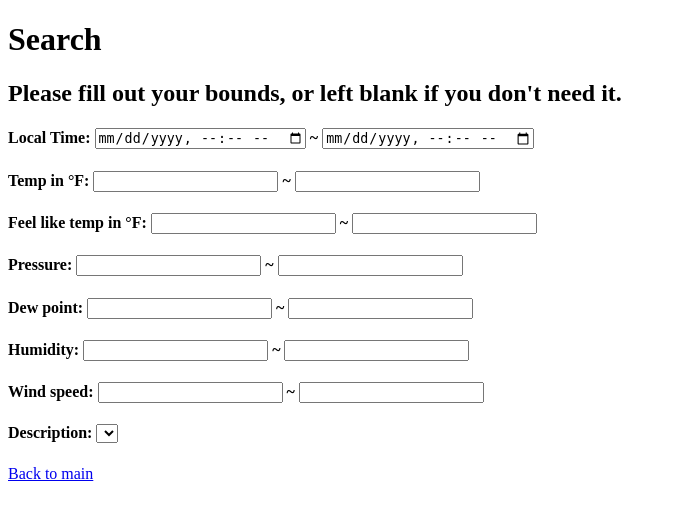
After one commit to Li-Chi-Chang/weather_report, a Django app: template weather_report_webserver/template/search.html in a window 1280 px wide. The commit adds this page. Shown: the top 520 px of the page, without its empty margins (0-676 px from the left). Run offline with Django 3.2, Linux system fonts and the light colour scheme; the template is opened without the code that fills it, so the values that code supplies are empty.

Commit message:
add search page

```diff
--- a/weather_report_webserver/location/urls.py
+++ b/weather_report_webserver/location/urls.py
@@ -2,7 +2,7 @@ from django.urls import path
 from . import views
 
 urlpatterns = [
-    path('', views.main, name='video_view'),
+    path('', views.main, name='main'),
 ]
 
 from . import models
@@ -15,3 +15,7 @@ from django.urls import re_path
 urlpatterns += [
     re_path('history/.*', views.history, name='history'),
 ]
+
+urlpatterns += [
+    path('search', views.search, name='search'),
+]
--- a/weather_report_webserver/template/history.html
+++ b/weather_report_webserver/template/history.html
@@ -5,8 +5,8 @@
     </head>
     <body>
         <h1>{{ location }}</h1>
-        <h2>Weather Histroy</h2>
-        <h4>Time: {{  year  }}/{{  month  }}/{{  day  }} {{  hour  }}:00</h4>
+        <h2>One Record - Weather Histroy</h2>
+        <h4>Local Time: {{  year  }}/{{  month  }}/{{  day  }} {{  hour  }}:00</h4>
         <h4>Temp: {{  temp_in_F  }} <span>&#176;</span>F ( {{  temp_in_C  }} <span>&#176;</span>C / {{  temp_in_K  }} <span>&#176;</span>K)</h4>
         <h4>Feel like: {{  feels_like_in_F  }} <span>&#176;</span>F ( {{  feels_like_in_C  }} <span>&#176;</span>C / {{  feels_like_in_K  }} <span>&#176;</span>K)</h4>
         <h4>Pressure: {{  pressure  }}</h4>
--- a/weather_report_webserver/template/location.html
+++ b/weather_report_webserver/template/location.html
@@ -6,15 +6,17 @@
     <body>
         <h1>{{ location }}</h1>
         <h2>Current weather</h2>
-        <h4>Current time: {{  date  }} {{  time  }}</h4>
+        <h4>Current Local time: {{  date  }} {{  time  }}</h4>
         <h4>Temp: {{  temp_in_F  }} <span>&#176;</span>F ( {{  temp_in_C  }} <span>&#176;</span>C / {{  temp_in_K  }} <span>&#176;</span>K)</h4>
         <h4>Feel like: {{  feels_like_in_F  }} <span>&#176;</span>F ( {{  feels_like_in_C  }} <span>&#176;</span>C / {{  feels_like_in_K  }} <span>&#176;</span>K)</h4>
         <h4>Humidity: {{  humidity  }}</h4>
         <h4>Wind speed: {{  wind_speed  }}</h4>
 
-        <h2>Weather Histroy View</h2>
+        <h2>Weather Histroy View ({{  history_date_from  }} ~ {{  history_date_to  }})</h2>
         <h4>Highest temp: {{  htemp_in_F  }} <span>&#176;</span>F ( {{  htemp_in_C  }} <span>&#176;</span>C / {{  htemp_in_K  }} <span>&#176;</span>K) <a href="/history/{{  htemp_id  }}">occur here</a></h4>
         <h4>Lowest temp: {{  ltemp_in_F  }} <span>&#176;</span>F ( {{  ltemp_in_C  }} <span>&#176;</span>C / {{  ltemp_in_K  }} <span>&#176;</span>K) <a href="/history/{{  ltemp_id  }}">occur here</a></h4>
 
+        <h4>Average temp: {{  avgtemp_in_F  }} <span>&#176;</span>F ( {{  avgtemp_in_C  }} <span>&#176;</span>C / {{  avgtemp_in_K  }} <span>&#176;</span>K)</h4>
+
         <a href="/">Back to main</a>
     </body>
--- a/weather_report_webserver/template/main.html
+++ b/weather_report_webserver/template/main.html
@@ -13,4 +13,10 @@
                 </a>
             </li>
         {% endfor %}
+
+        <li>
+            <a href="search">
+                search engine
+            </a>
+        </li>
     </body>
--- /dev/null
+++ b/weather_report_webserver/template/search.html
@@ -0,0 +1,30 @@
+<!DOCTYPE html>
+<html>
+    <head>
+        <title>Search - Weather Histroy</title>
+    </head>
+    <body>
+        <h1>Search</h1>
+        <h2>Please fill out your bounds, or left blank if you don't need it.</h2>
+        <h4>Local Time: <input type="datetime-local" id="query_time_from"> ~ <input type="datetime-local" id="query_time_to"></h4>
+
+        <h4>Temp in <span>&#176;</span>F: <input type="number" id="query_temp_from"> ~ <input type="number" id="query_temp_to"></h4>
+        <h4>Feel like temp in <span>&#176;</span>F: <input type="number" id="query_feellike_from"> ~ <input type="number" id="query_feellike_to"></h4>
+        <h4>Pressure: <input type="number" id="query_pressure_from"> ~ <input type="number" id="query_pressure_to"></h4>
+        <h4>Dew point: <input type="number" id="query_dew_point_from"> ~ <input type="number" id="query_dew_point_to"></h4>
+        <h4>Humidity: <input type="number" id="query_humidity_from"> ~ <input type="number" id="query_humidity_to"></h4>
+        <h4>Wind speed: <input type="number" id="query_wind_speed_from"> ~ <input type="number" id="query_wind_speed_to"></h4>
+
+        <h4>Description: <select id='query_description_detail'>
+            {% for description_main in description_main_list %}
+                <optgroup label="{{  description_main.name  }}">
+                    {% for description_detail in description_main.list %}
+                        <option value="{{ description_detail.id }}">{{ description_detail.description }}</option>
+                    {% endfor %}
+                </optgroup>
+            {% endfor %}
+        </select></h4>
+
+        <h4 id='result'></h4>
+        <a href="/">Back to main</a>
+    </body>
```
Also changed, not shown: weather_report_webserver/location/models.py (+32 -2 lines), weather_report_webserver/location/views.py (+15 -2 lines).
